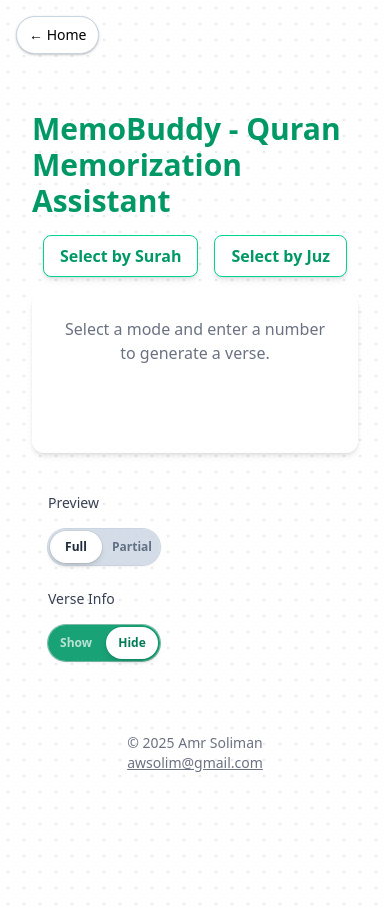
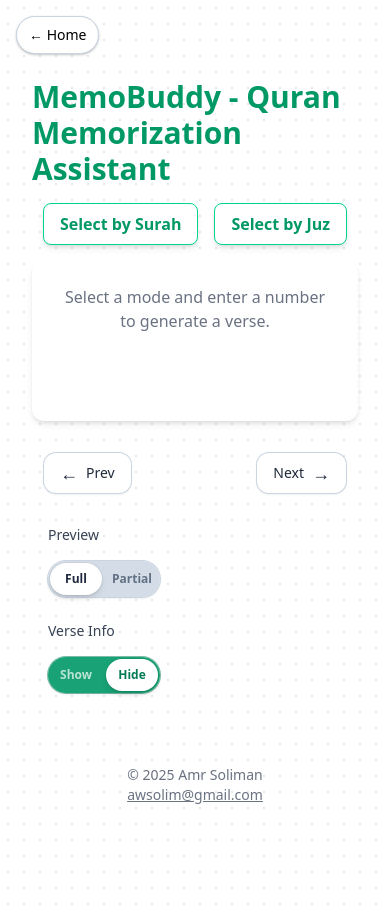
Before and after one commit to awsolim/ayahvault, a React (Vite) app: page /memobuddy in a window 390 px wide. Built offline with nearby package versions, Linux system fonts and the light colour scheme; no server answers; a web font is replaced by a local one.

Commit message:
added memobuddy responsive mode

```diff
--- a/src/apps/memobuddy/components/InfoToggle.tsx
+++ b/src/apps/memobuddy/components/InfoToggle.tsx
@@ -1,4 +1,6 @@
+import { useEffect } from "react";
 import type { Dispatch, SetStateAction } from "react";
+import { useInputCapabilities } from "../../../components/hooks/useInputCapabilities"; // keyboard vs phone/tablet
 
 interface InfoToggleProps {
   showInfo: boolean;
@@ -6,12 +8,45 @@ interface InfoToggleProps {
 }
 
 export function InfoToggle({ showInfo, setShowInfo }: InfoToggleProps) {
-  const toggle = () => setShowInfo(v => !v);
+  const { keyboardCapable } = useInputCapabilities(); // ✅ true on desktop/2-in-1 with mouse/trackpad
 
-  // This component renders only the Show/Hide pill (no label). It's placed in col 2 of the grid.
+  // NEW: Toggle Verse Info with Shift key (desktop only)
+  useEffect(() => {
+    if (!keyboardCapable) return; // ✅ don’t attach on phones/tablets
+
+    const onKeyDown = (e: KeyboardEvent) => {
+      // Guard: don’t fire while user is typing in a field/contentEditable
+      const ae = document.activeElement as HTMLElement | null;
+      const typing =
+        ae &&
+        (ae.tagName === "INPUT" ||
+          ae.tagName === "TEXTAREA" ||
+          ae.isContentEditable);
+      if (typing) return;
+
+      // Toggle on Shift key
+      if (e.key === "Shift") {
+        setShowInfo((v) => !v); // ✅ flip show/hide
+      }
+    };
+
+    window.addEventListener("keydown", onKeyDown);
+    return () => window.removeEventListener("keydown", onKeyDown);
+  }, [keyboardCapable, setShowInfo]);
+
+  const toggle = () => setShowInfo((v) => !v); // click handler (unchanged)
+
   return (
+    // This component renders only the controls; the "Verse Info" label is in MemoBuddy’s grid col 1
     <div className="w-full">
       <div className="flex items-center gap-3">
+        {/* NEW: keyboard hint appears BEFORE the switch on desktop/keyboard mode */}
+        {keyboardCapable && (
+          <kbd className="px-2 py-0.5 rounded-md bg-slate-100 border border-slate-300 text-[11px] font-mono">
+            Shift
+          </kbd>
+        )}
+
         {/* Show/Hide pill switch with text inside */}
         <button
           type="button"
@@ -64,3 +99,10 @@ export function InfoToggle({ showInfo, setShowInfo }: InfoToggleProps) {
 }
 
 export default InfoToggle;
+
+/*
+SUMMARY OF CHANGES:
+- Desktop/keyboard mode: adds <kbd>Shift</kbd> hint before the pill and binds Shift to toggle verse info.
+- Guarded so typing in inputs/textarea/contentEditable won’t trigger the toggle.
+- Touch-only devices: no hint and no key listener (unchanged).
+*/
--- a/src/apps/memobuddy/components/PreviewControls.tsx
+++ b/src/apps/memobuddy/components/PreviewControls.tsx
@@ -1,7 +1,5 @@
-// src/apps/memobuddy/components/PreviewControls.tsx
-
-import { useEffect, useState, type Dispatch, type SetStateAction } from "react";
-import { useIsTouchDevice } from "../../../components/hooks/useIsTouchDevice"; // ✅ robust touch detection
+import type { Dispatch, SetStateAction } from "react";
+import { useInputCapabilities } from "../../../components/hooks/useInputCapabilities"; // <-- NEW PATH
 
 interface PreviewControlsProps {
   partialMode: boolean;
@@ -16,47 +14,36 @@ export function PreviewControls({
   partialWordCount,
   setPartialWordCount,
 }: PreviewControlsProps) {
-  const isTouch = useIsTouchDevice(); // ✅ true on phones/tablets (and when forced in DevTools)
+  const { keyboardCapable } = useInputCapabilities(); // ✅ desktop-ish if true
 
-  // ✅ If any key is pressed, assume hardware keyboard present (e.g., iPad + keyboard)
-  const [keyboardSeen, setKeyboardSeen] = useState(false);
-  useEffect(() => {
-    const handler = () => setKeyboardSeen(true);
-    window.addEventListener("keydown", handler, { once: true });
-    return () => window.removeEventListener("keydown", handler);
-  }, []);
-
-  // ✅ keep preview amount sane
-  const clamp = (n: number) => Math.max(1, Math.min(999, n));
-
-  const togglePartial = () => setPartialMode(v => !v);   // ✅ toggle Full ↔ Partial
-  const dec = () => setPartialWordCount(n => clamp(n - 1)); // ✅ touch minus handler
-  const inc = () => setPartialWordCount(n => clamp(n + 1)); // ✅ touch plus handler
+  const clamp = (n: number) => Math.max(1, Math.min(999, n)); // keep it sane
+  const togglePartial = () => setPartialMode((v) => !v);
+  const dec = () => setPartialWordCount((n) => clamp(n - 1));
+  const inc = () => setPartialWordCount((n) => clamp(n + 1));
 
   return (
-    // This component renders only the controls (the "Preview" label comes from MemoBuddy grid col 1)
+    // Controls only; label is rendered by MemoBuddy in grid column 1
     <div className="w-full">
       <div className="flex flex-wrap items-center gap-3">
-        {/* ✅ Spacebar hint ONLY when we expect a keyboard */}
-        {(!isTouch || keyboardSeen) && (
+        {/* Spacebar hint only when we expect a keyboard */}
+        {keyboardCapable && (
           <kbd className="px-2 py-0.5 rounded-md bg-slate-100 border border-slate-300 text-[11px] font-mono">
             Spacebar
           </kbd>
         )}
 
-        {/* ✅ Sleek pill switch with text inside: Full ↔ Partial */}
+        {/* Sleek Full/Partial pill */}
         <button
           type="button"
-          role="switch"                  /* a11y: announce as switch */
-          aria-checked={partialMode}     /* a11y: state */
-          onClick={togglePartial}        /* ✅ toggles preview mode */
+          role="switch"
+          aria-checked={partialMode}
+          onClick={togglePartial}
           className={[
             "relative inline-flex select-none h-9 w-28 rounded-full",
             "transition-colors duration-200 ease-out shadow-sm ring-1",
             partialMode ? "bg-emerald-600/90 ring-emerald-700/50" : "bg-slate-300/80 ring-slate-300",
           ].join(" ")}
         >
-          {/* static labels under thumb */}
           <span
             className={[
               "absolute inset-y-0 left-0 w-1/2 flex items-center justify-center text-xs font-semibold",
@@ -76,7 +63,7 @@ export function PreviewControls({
             Partial
           </span>
 
-          {/* sliding thumb with ACTIVE label */}
+          {/* Thumb carrying the active label */}
           <span
             className={[
               "absolute top-0.5 left-0.5 h-[calc(100%-4px)] w-[calc(50%-4px)]",
@@ -91,55 +78,11 @@ export function PreviewControls({
           </span>
         </button>
 
-        {/* ✅ Right side of the row: amount + hints/buttons (only when Partial) */}
+        {/* Right side of row: amount controls (only in Partial) */}
         {partialMode && (
           <div className="ml-auto flex items-center gap-2">
-            {/* ======= TOUCH MODE: show circular (-) amount (+) ======= */}
-            {isTouch && !keyboardSeen && (
-              <div className="flex items-center gap-2">
-                {/* – button */}
-                <button
-                  type="button"
-                  onClick={dec}                         /* ✅ decrease amount */
-                  aria-label="Decrease preview amount"
-                  className="
-                    h-9 w-9 rounded-full
-                    bg-white ring-1 ring-slate-300 text-slate-700
-                    flex items-center justify-center
-                    shadow-sm active:translate-y-[1px] transition
-                  "
-                >
-                  –
-                </button>
-
-                {/* amount box */}
-                <div
-                  className="px-3 h-9 min-w-[3.5rem] flex items-center justify-center rounded-xl
-                             bg-white ring-1 ring-slate-300 font-medium tabular-nums"
-                  title="Number of words shown in Partial preview"
-                >
-                  {partialWordCount}
-                </div>
-
-                {/* + button */}
-                <button
-                  type="button"
-                  onClick={inc}                         /* ✅ increase amount */
-                  aria-label="Increase preview amount"
-                  className="
-                    h-9 w-9 rounded-full
-                    bg-white ring-1 ring-slate-300 text-slate-700
-                    flex items-center justify-center
-                    shadow-sm active:translate-y-[1px] transition
-                  "
-                >
-                  +
-                </button>
-              </div>
-            )}
-
-            {/* ======= DESKTOP/KEYBOARD MODE: show arrow key <kbd> hints ======= */}
-            {(!isTouch || keyboardSeen) && (
+            {keyboardCapable ? (
+              // Desktop: show arrow-key <kbd> badges
               <>
                 <div
                   className="px-3 h-9 min-w-[3.5rem] flex items-center justify-center rounded-xl
@@ -157,6 +100,45 @@ export function PreviewControls({
                   </kbd>
                 </div>
               </>
+            ) : (
+              // Mobile/tablet: show circular (-) amount (+)
+              <div className="flex items-center gap-2">
+                <button
+                  type="button"
+                  onClick={dec}
+                  aria-label="Decrease preview amount"
+                  className="
+                    h-9 w-9 rounded-full
+                    bg-white ring-1 ring-slate-300 text-slate-700
+                    flex items-center justify-center
+                    shadow-sm active:translate-y-[1px] transition
+                  "
+                >
+                  –
+                </button>
+
+                <div
+                  className="px-3 h-9 min-w-[3.5rem] flex items-center justify-center rounded-xl
+                             bg-white ring-1 ring-slate-300 font-medium tabular-nums"
+                  title="Number of words shown in Partial preview"
+                >
+                  {partialWordCount}
+                </div>
+
+                <button
+                  type="button"
+                  onClick={inc}
+                  aria-label="Increase preview amount"
+                  className="
+                    h-9 w-9 rounded-full
+                    bg-white ring-1 ring-slate-300 text-slate-700
+                    flex items-center justify-center
+                    shadow-sm active:translate-y-[1px] transition
+                  "
+                >
+                  +
+                </button>
+              </div>
             )}
           </div>
         )}
@@ -168,9 +150,9 @@ export function PreviewControls({
 export default PreviewControls;
 
 /*
-Summary of changes:
-- Detects touch with useIsTouchDevice() (robust + DevTools-friendly).
-- Touch (no keyboard seen): shows circular (-) [amount] (+) controls; hides Spacebar/arrow hints.
-- Keyboard/mouse (or after any key press on a convertible): shows Spacebar + ↑/↓; hides +/-.
-- Clamp & handlers added to keep amount within a safe range.
+CHANGE SUMMARY (PreviewControls):
+- Now branches on `keyboardCapable`:
+  • true  → shows Spacebar + ↑/↓ and hides ± buttons.
+  • false → shows circular (−) [amount] (+) and hides keyboard hints.
+- Keeps Full/Partial pill exactly as before.
 */
--- a/src/apps/memobuddy/components/VerseCard.tsx
+++ b/src/apps/memobuddy/components/VerseCard.tsx
@@ -1,7 +1,8 @@
-import { useEffect, useMemo, useState } from 'react';
+// src/apps/memobuddy/components/VerseCard.tsx
+import { useMemo } from 'react';
 import surahNames from '../../../assets/surahnames';
 import type { Verse } from '../../../assets/types';
-import { useIsTouchDevice } from '../../../components/hooks/useIsTouchDevice'; // NEW: touch detector
+import { useInputCapabilities } from '../../../components/hooks/useInputCapabilities'; // keyboard vs phone/tablet
 
 interface VerseCardProps {
   verse: Verse | null;
@@ -10,92 +11,95 @@ interface VerseCardProps {
   partialMode: boolean;
   partialWordCount: number;
   showInfo: boolean;
-  onPrev?: () => void; // optional touch nav
-  onNext?: () => void; // optional touch nav
+  onPrev?: () => void;
+  onNext?: () => void;
 }
 
-/** Renders the central white card with verse / error / prompt */
 export function VerseCard({
   verse, errorMessage, hasInteracted,
   partialMode, partialWordCount, showInfo,
   onPrev, onNext,
 }: VerseCardProps) {
-  const isTouch = useIsTouchDevice(); // NEW: true on tap-first devices
-  const [showMobileArrows, setShowMobileArrows] = useState(isTouch);
-
-  // If a key is pressed once (hardware keyboard present), hide arrows for this session
-  useEffect(() => {
-    if (!isTouch) return;
-    const handleKeyDown = () => setShowMobileArrows(false);
-    window.addEventListener('keydown', handleKeyDown, { once: true });
-    return () => window.removeEventListener('keydown', handleKeyDown);
-  }, [isTouch]);
-
+  const { keyboardCapable } = useInputCapabilities(); // ✅ desktop-ish (fine pointer/hover) if true
   const goPrev = useMemo(() => onPrev ?? (() => {}), [onPrev]);
   const goNext = useMemo(() => onNext ?? (() => {}), [onNext]);
 
+  // ✅ Show external bottom buttons only on devices without keyboard-like input
+  const showBottomButtons = !keyboardCapable;
+
   return (
-    <div className="relative bg-white rounded-xl shadow-md p-6 max-w-md w-full text-center min-h-[160px]">
+    // NEW: wrapper is relative so we can anchor the bottom buttons outside the card
+    // NEW: when buttons are shown, reserve space under the card so they don’t collide with the next row
+    <div className={['relative max-w-md w-full', showBottomButtons ? 'pb-16' : 'pb-0'].join(' ')}>
+      <div className="bg-white rounded-xl shadow-md p-6 w-full text-center min-h-[160px]">
         {!hasInteracted ? (
           <p className="text-gray-500">Select a mode and enter a number to generate a verse.</p>
         ) : errorMessage ? (
           <p className="text-red-600 font-medium">{errorMessage}</p>
         ) : verse ? (
           <>
-          {/* Reserve space for verse info so the card height doesn't jump */}
+            {/* Keep a fixed-height area so the card height does not jump when info toggles */}
             <div className="mb-2 min-h-[1.5rem] flex items-center justify-center">
               <p
                 className={['text-gray-600 text-sm', showInfo ? '' : 'invisible'].join(' ')}
                 aria-hidden={!showInfo}
               >
                 Surah {verse.surah}: {surahNames[verse.surah]} &nbsp;&nbsp;
-              Ayah: {verse.ayahInSurah} &nbsp;
-              Juz: {verse.juz}
+                Ayah: {verse.ayahInSurah} &nbsp; Juz: {verse.juz}
               </p>
             </div>
 
+            {/* Verse text — NO extra side padding anymore (we moved buttons outside) */}
             <p className="text-2xl font-semibold text-gray-800 leading-loose">
               {partialMode
                 ? '… ' + verse.text.split(' ').slice(0, partialWordCount).join(' ')
                 : verse.text}
             </p>
+          </>
+        ) : null}
+      </div>
 
-          {/* Circular arrows only on touch devices (and until a keyboard key is pressed) */}
-          {showMobileArrows && (
+      {/* ============== NEW: bottom-attached rectangular buttons (touch/tablet only) ============== */}
+      {showBottomButtons && (
         <>
+          {/* LEFT (Previous) — slightly outside the card’s bottom-left corner */}
           <button
             type="button"
             aria-label="Previous verse"
             onClick={goPrev}
             className="
-                  absolute left-3 bottom-3
-                  h-12 w-12 rounded-full
-                  flex items-center justify-center
-                  bg-gray-100 hover:bg-gray-200 active:bg-gray-300
-                  text-gray-700 shadow-md ring-1 ring-black/10 select-none
+              absolute left-3 -bottom-2                       /* stick outside bottom edge */
+              px-4 h-10 rounded-xl
+              bg-white text-gray-800
+              ring-1 ring-slate-300 shadow-sm
+              flex items-center gap-2
+              active:translate-y-[1px] transition
             "
           >
-                <span className="text-2xl leading-none">{'\u2190'}</span>
+            <span className="text-lg leading-none">{'\u2190'}</span>
+            <span className="text-sm font-medium">Prev</span>
           </button>
 
+          {/* RIGHT (Next) — slightly outside the card’s bottom-right corner */}
           <button
             type="button"
             aria-label="Next verse"
             onClick={goNext}
             className="
-                  absolute right-3 bottom-3
-                  h-12 w-12 rounded-full
-                  flex items-center justify-center
-                  bg-gray-100 hover:bg-gray-200 active:bg-gray-300
-                  text-gray-700 shadow-md ring-1 ring-black/10 select-none
+              absolute right-3 -bottom-2
+              px-4 h-10 rounded-xl
+              bg-white text-gray-800
+              ring-1 ring-slate-300 shadow-sm
+              flex items-center gap-2
+              active:translate-y-[1px] transition
             "
           >
-                <span className="text-2xl leading-none">{'\u2192'}</span>
+            <span className="text-sm font-medium">Next</span>
+            <span className="text-lg leading-none">{'\u2192'}</span>
           </button>
         </>
       )}
-        </>
-      ) : null}
+      {/* =========================== /bottom-attached buttons =========================== */}
     </div>
   );
 }
--- /dev/null
+++ b/src/components/hooks/useInputCapabilities.ts
@@ -0,0 +1,76 @@
+import { useEffect, useMemo, useRef, useState } from "react";
+
+/**
+ * Detects input capabilities in a way that keeps 2-in-1 laptops in *desktop mode*.
+ * - `keyboardCapable`: true when the environment reports a fine pointer or hover
+ *    (mouse/trackpad). We also flip to true if we ever see a mouse/pen pointer.
+ * - `touchPrimary`: true when we *don’t* see desktop capability but do see coarse/no-hover/touch.
+ *
+ * No reliance on keydown (which can fire on soft keyboards).
+ */
+export function useInputCapabilities() {
+  const sawMouseLike = useRef(false);
+
+  const compute = () => {
+    const supportsMQ =
+      typeof window !== "undefined" && typeof window.matchMedia === "function";
+    const mq = (q: string) => (supportsMQ ? window.matchMedia(q).matches : false);
+
+    // Desktop-ish signals
+    const anyFine = mq("(any-pointer: fine)");
+    const anyHover = mq("(any-hover: hover)");
+
+    // Touch-ish signals
+    const anyCoarse = mq("(any-pointer: coarse)");
+    const noHover = mq("(hover: none)") || mq("(any-hover: none)");
+    const maxTouch =
+      (navigator as any)?.maxTouchPoints > 0 ||
+      (navigator as any)?.msMaxTouchPoints > 0;
+    const onTouch = typeof window !== "undefined" && "ontouchstart" in window;
+
+    const keyboardCapable = sawMouseLike.current || anyFine || anyHover;
+    const touchPrimary = !keyboardCapable && (anyCoarse || noHover || maxTouch || onTouch);
+
+    return { keyboardCapable, touchPrimary };
+  };
+
+  const [caps, setCaps] = useState(compute);
+
+  useEffect(() => {
+    // If we ever see a mouse/pen pointer, lock into keyboard-capable.
+    const onPointer = (e: PointerEvent) => {
+      if (e.pointerType === "mouse" || e.pointerType === "pen") {
+        if (!sawMouseLike.current) {
+          sawMouseLike.current = true;
+          setCaps(compute());
+        }
+      }
+    };
+    window.addEventListener?.("pointermove", onPointer, { passive: true });
+    window.addEventListener?.("pointerdown", onPointer, { passive: true });
+
+    // React to MQ changes (covers DevTools toggles etc.)
+    const queries = [
+      "(any-pointer: fine)",
+      "(any-hover: hover)",
+      "(any-pointer: coarse)",
+      "(hover: none)",
+      "(any-hover: none)",
+    ];
+    const mqls =
+      typeof window !== "undefined" && typeof window.matchMedia === "function"
+        ? queries.map((q) => window.matchMedia(q))
+        : [];
+    const onChange = () => setCaps(compute());
+    mqls.forEach((mql) => mql.addEventListener?.("change", onChange));
+
+    return () => {
+      window.removeEventListener?.("pointermove", onPointer);
+      window.removeEventListener?.("pointerdown", onPointer);
+      mqls.forEach((mql) => mql.removeEventListener?.("change", onChange));
+    };
+    // eslint-disable-next-line react-hooks/exhaustive-deps
+  }, []);
+
+  return useMemo(() => caps, [caps]);
+}
```
Also changed, not shown: src/components/hooks/useIsTouchDevice.ts (+62 -56 lines). Lines whose indentation alone changed are shown as unchanged.
